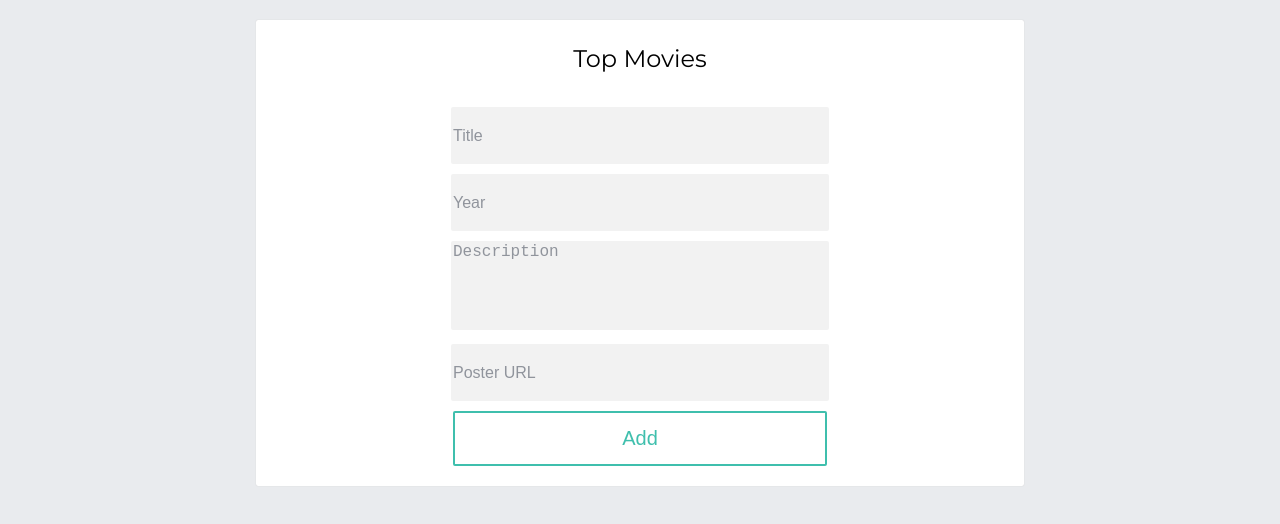
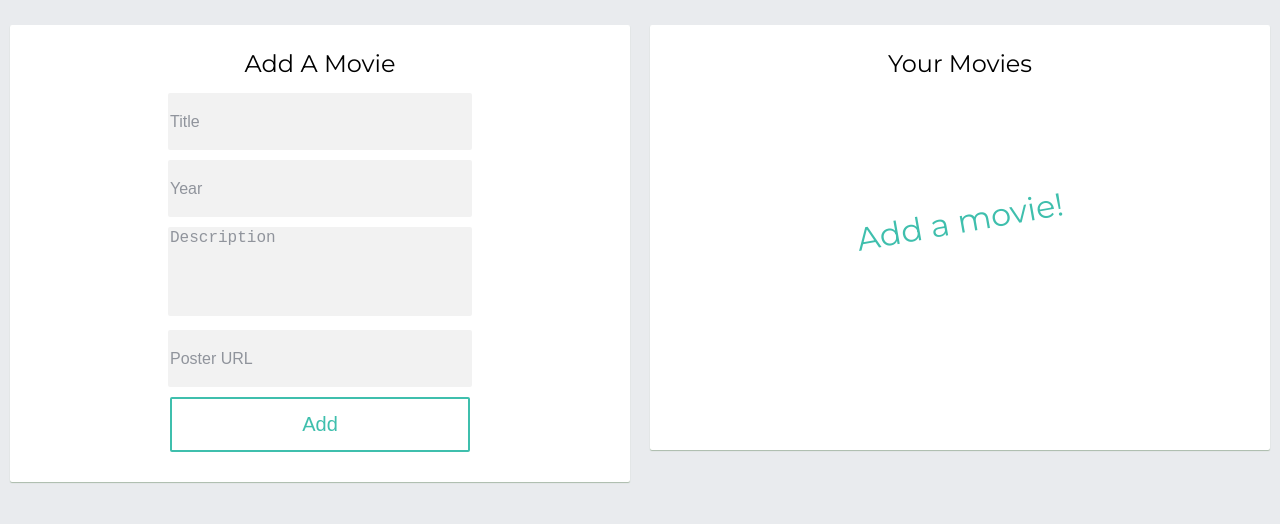
Before and after one commit to joehdodd/movieApp, a React (Create React App) app: page / in a window 1280 px wide. Shown: the top 524 px of the page. Built offline with nearby package versions, Linux system fonts and the light colour scheme.

Commit message:
Add prompt adjust styles
added a prompt that displays if movies.length === 0
changed styles overall for better ux on bigger screens

```diff
--- a/src/App.css
+++ b/src/App.css
@@ -19,7 +19,6 @@ a {
 
 .wrapper {
   background: #fff;
-  min-height: 400px;
 }
 
 /* Flexbox */
@@ -29,16 +28,17 @@ a {
   align-items: center;
   justify-content: center;
   flex-wrap: wrap;
+  margin-bottom: 10px;
 }
 
 .container-row {
   display: flex;
-  justify-content: space-around;
+  justify-content: center;
   flex-wrap: wrap;
 }
 
 .flex {
-  flex: 1 0 200px;
+  flex: 1 0 150px;
   margin: 10px;
   align-self: flex-start;
 }
@@ -51,6 +51,7 @@ a {
   text-align: center;
   font-weight: lighter;
   font-size: 1.5em;
+  margin-bottom: 5px;
 }
 
 /* Form */
@@ -85,19 +86,19 @@ textarea {
 
 input::placeholder,
 textarea::placeholder {
-  color: #90949C;
+  color: #90949c;
 }
 
 button {
   height: 55px;
-  border: 2px solid #3FBFAD;
+  border: 2px solid #3fbfad;
   background-color: transparent;
-  color: #3FBFAD;
+  color: #3fbfad;
   border-radius: 2px;
 }
 
 button:hover {
-  background-color: #3FBFAD;
+  background-color: #3fbfad;
   color: #fff;
 }
 
@@ -154,7 +155,7 @@ button:hover {
 .detail-heading_overlay {
   font-weight: bolder;
   font-style: italic;
-  color: #3FBFAD;
+  color: #3fbfad;
   margin: 0;
 }
 
@@ -174,8 +175,17 @@ button:hover {
   top: -20px;
   right: 10px;
   font-size: 1.25rem;
-  color: #3FBFAD;
+  color: #3fbfad;
   transform: rotate(-10deg);
+}
+
+/* Add Movie Prompt Styles */
+
+.add-movie {
+  text-align: center;
+  transform: rotate(-10deg);
+  font-size: 1.25rem;
+  color: #3fbfad;
 }
 
 
@@ -191,8 +201,8 @@ button:hover {
     font-size: 1rem;
   }
 
-  .flex {
-    max-width: 33.3333%;
+  .wrapper {
+    min-height: 425px;
   }
 
   .detail-heading {
@@ -204,6 +214,13 @@ button:hover {
     font-weight: lighter;
   }
 
+  .add-movie {
+    text-align: center;
+    margin: 20%;
+    transform: rotate(-10deg);
+    font-size: 2rem;
+  }
+
 }
 
 @media screen and (min-width: 960px) {
@@ -212,11 +229,17 @@ button:hover {
     background: #e9ebee;
   }
 
+  .container-row {
+    justify-content: space-around;
+  }
+
   .wrapper {
+    flex: 1 0;
+    align-self: baseline;
     max-width: 768px;
-    margin: 20px auto;
+    margin: 25px 10px;
     border-radius: 2px;
-    box-shadow: 0px 0px 1px 0px #bfbfbf;
+    box-shadow: 0px 1px 1px 0px #aba;
   }
 
 }
--- a/src/App.js
+++ b/src/App.js
@@ -37,7 +37,6 @@ class App extends Component {
 
   render() {
     return (
-      <div className="wrapper">
       <Router>
         <div>
           <Route exact path="/" render={() => (
@@ -46,22 +45,27 @@ class App extends Component {
               <MovieDetails {...props} movies={this.state.movies}/>)}/>
         </div>
       </Router>
-      </div>
     )
   }
 }
 
 class MovieIndex extends Component {
   render() {
+    const areMovies = this.props.movies;
     return (
-      <div>
-        <div className="container">
-          <div>
-            <h3 className="heading">Top Movies</h3>
+      <div className="container-row">
+          <div className="wrapper">
+            <h3 className="heading">Add A Movie</h3>
+            <AddMovie addMovie={this.props.addMovie}/>
           </div>
+          <div className="wrapper">
+            <h3 className="heading">Your Movies</h3>
+            {areMovies.length === 0 ? (
+              <p className="add-movie">Add a movie!</p>
+            ) : (
+             <MovieList movies={this.props.movies} removeMovie={this.props.removeMovie}/>
+            )}
           </div>
-        <AddMovie addMovie={this.props.addMovie}/>
-        <MovieList movies={this.props.movies} removeMovie={this.props.removeMovie}/>
       </div>
     )
   }
@@ -133,7 +137,8 @@ class MovieDetails extends Component {
     let id = this.props.match.params.movieId;
     let movie = this.props.movies;
     return (
-      <div>
+      <div className="container">
+        <div className="wrapper">
           <div className="container">
             <h3 className="heading">Movie Details</h3>
           </div>
@@ -156,6 +161,7 @@ class MovieDetails extends Component {
             </div>
           </div>
         </div>
+      </div>
     )
   }
 }
```
Also changed, not shown: src/MovieList.js (deleted, +0 -44 lines), src/MovieListItem.js (deleted, +0 -16 lines), src/logo.svg (deleted). Lines whose indentation alone changed are shown as unchanged.
